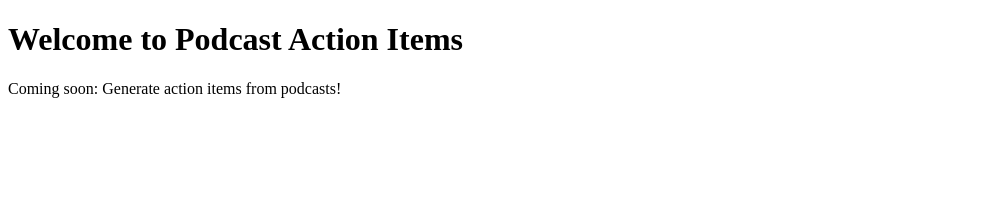
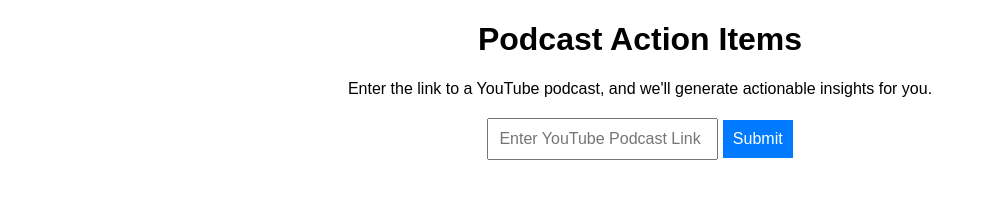
Before and after one commit to malikaakash22/podcast-action-items, a plain HTML site: page indexx.html in a window 1280 px wide. Shown: the whole page, without its empty margins (0-986 px from the left). Drawn offline with Linux system fonts and the light colour scheme.

Commit message:
Update indexx.html

```diff
--- a/indexx.html
+++ b/indexx.html
@@ -4,9 +4,44 @@
     <meta charset="UTF-8">
     <meta name="viewport" content="width=device-width, initial-scale=1.0">
     <title>Podcast Action Items</title>
+    <style>
+        body {
+            font-family: Arial, sans-serif;
+            text-align: center;
+            margin: 20px;
+        }
+        form {
+            margin-top: 20px;
+        }
+        input[type="text"], button {
+            padding: 10px;
+            font-size: 16px;
+        }
+        button {
+            background-color: #007BFF;
+            color: white;
+            border: none;
+            cursor: pointer;
+        }
+        button:hover {
+            background-color: #0056b3;
+        }
+    </style>
 </head>
 <body>
-    <h1>Welcome to Podcast Action Items</h1>
-    <p>Coming soon: Generate action items from podcasts!</p>
+    <h1>Podcast Action Items</h1>
+    <p>Enter the link to a YouTube podcast, and we'll generate actionable insights for you.</p>
+    <form id="youtubeForm">
+        <input type="text" id="youtubeLink" placeholder="Enter YouTube Podcast Link" required>
+        <button type="submit">Submit</button>
+    </form>
+    <p id="resultMessage"></p>
+    <script>
+        document.getElementById('youtubeForm').addEventListener('submit', function(event) {
+            event.preventDefault();
+            const youtubeLink = document.getElementById('youtubeLink').value;
+            document.getElementById('resultMessage').textContent = `You entered: ${youtubeLink}`;
+        });
+    </script>
 </body>
 </html>
```
